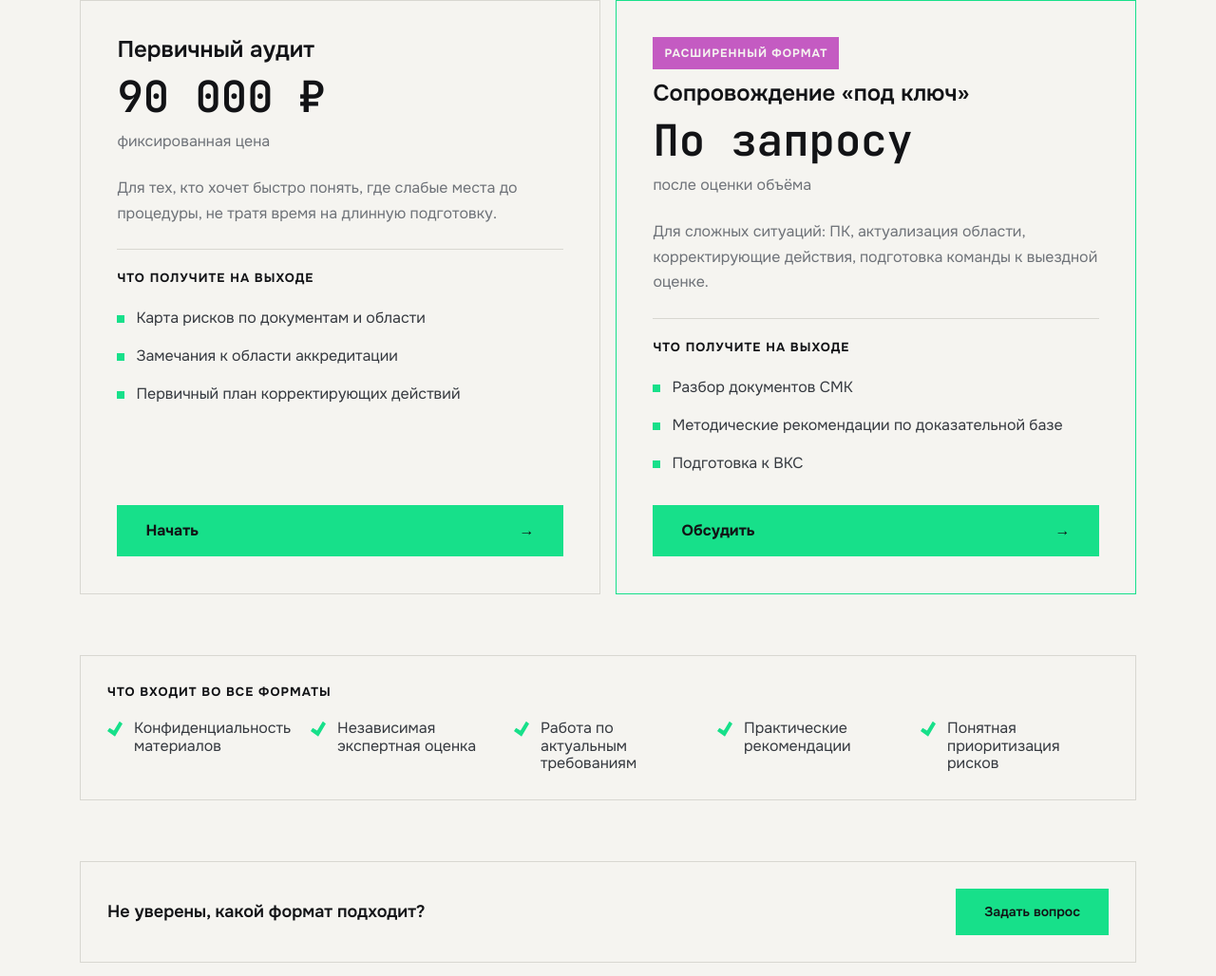
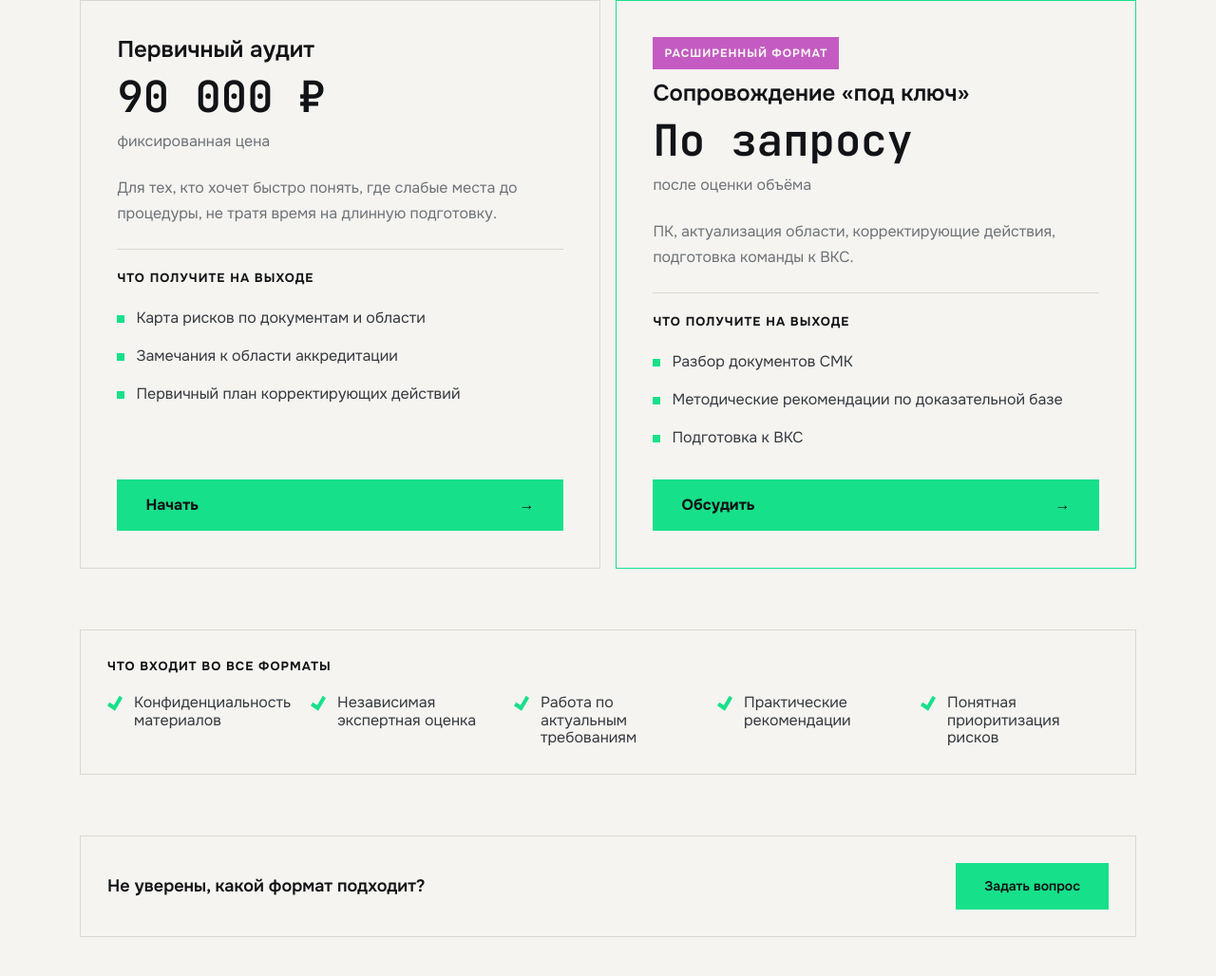
Before and after one commit to OptimaBiz/roknord-site, an Astro site: page / in a window 1280 px wide. Shown: the part 7076-8104 px from the top of the page at 95% size. Built offline with nearby package versions, Linux system fonts and the light colour scheme; Astro itself is replaced by a stand-in of ours.

Commit message:
Update сопровождение format description

```diff
--- a/src/components/PricingSection.astro
+++ b/src/components/PricingSection.astro
@@ -18,7 +18,7 @@ const packages = [
     name: "Сопровождение «под ключ»",
     price: "По запросу",
     priceNote: "после оценки объёма",
-    lead: "Для сложных ситуаций: ПК, актуализация области, корректирующие действия, подготовка команды к выездной оценке.",
+    lead: "ПК, актуализация области, корректирующие действия, подготовка команды к ВКС.",
     deliverables: [
       "Разбор документов СМК",
       "Методические рекомендации по доказательной базе",
```
